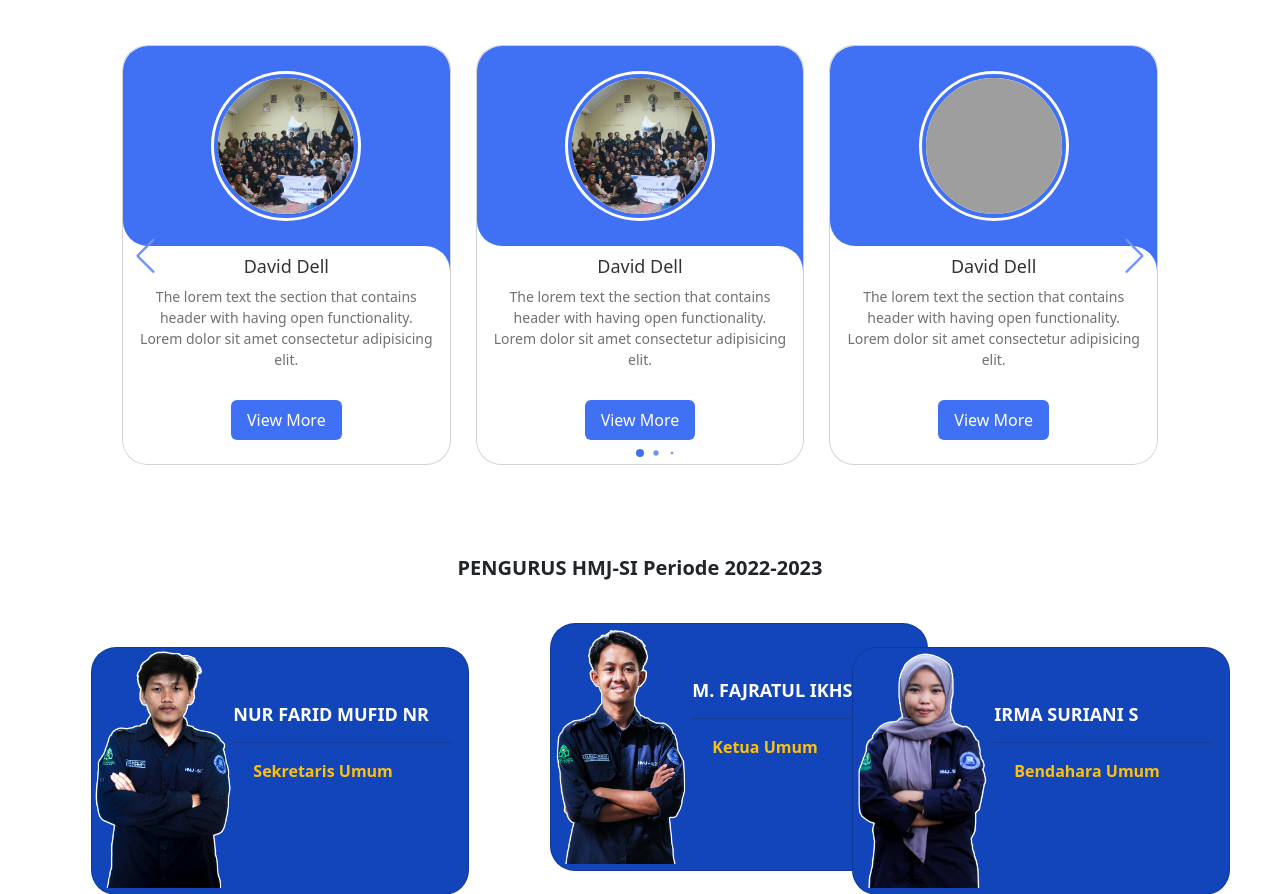
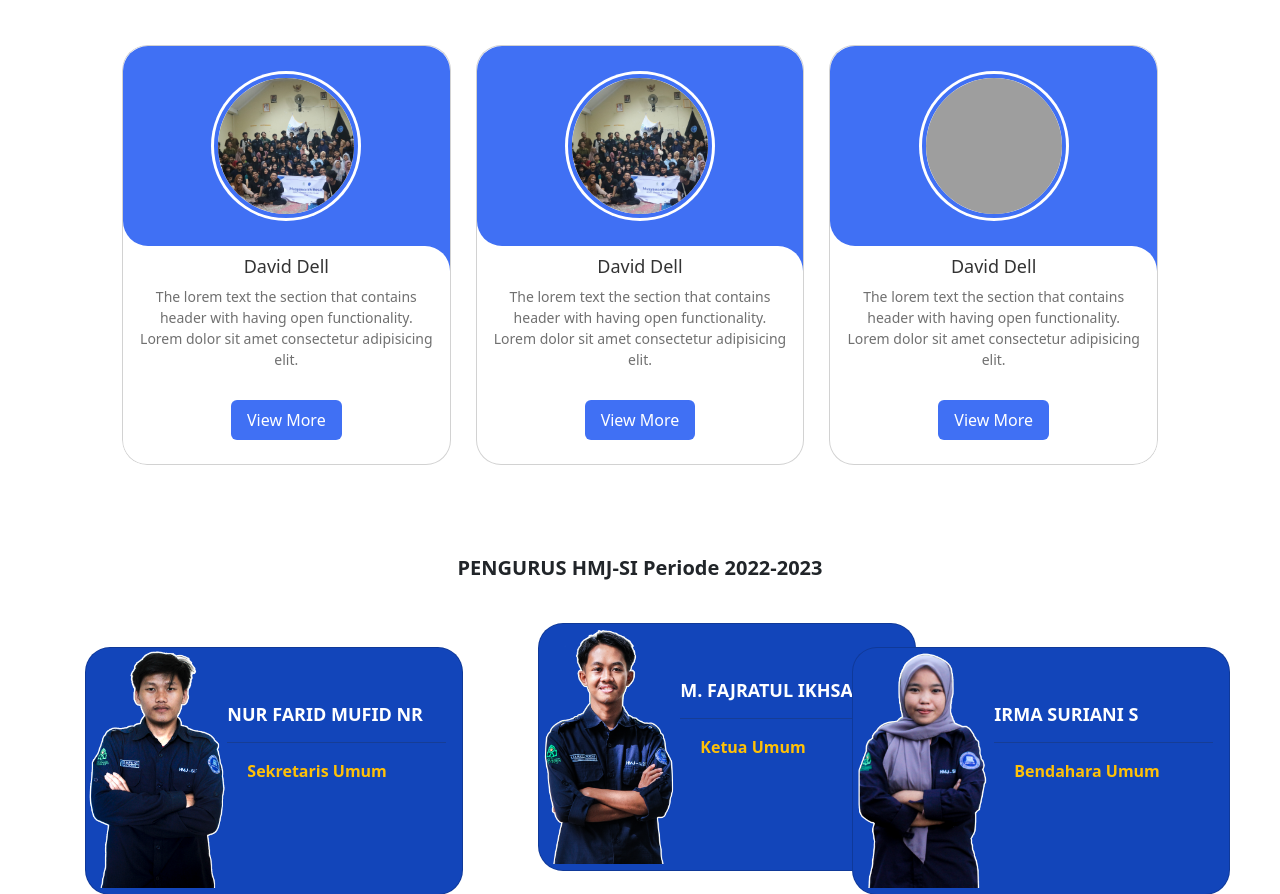
Before and after one commit to Cipaxdragon/HMJ-SI, a PHP site: page / in a window 1280 px wide. Shown: the part 1851-2745 px from the top of the page. Run offline with PHP 8.4, Linux system fonts and the light colour scheme; data comes from the database, SQL or seed files in the repository; some libraries are stand-ins or nearby versions; some web fonts are replaced; grey boxes are pictures that could not be loaded.

Commit message:
yang terbarua

```diff
--- a/pages/beranda.php
+++ b/pages/beranda.php
@@ -127,9 +127,10 @@
 </div>
 <!-- tentang (kenali kami lebih lanjut) -->
 <style>
-      .container{
-         flex-direction:row;
+   .container {
+      flex-direction: row;
    }
+
    .tentang {
       color: #1E357D;
       flex-direction: column;
@@ -378,6 +379,9 @@
 
 <!-- ============================= Berita Terkini ============================= -->
 <div class="berita-terkini container">
+   <!-- <div class="swiper-button-next swiper-navBtn"></div>
+   <div class="swiper-button-prev swiper-navBtn"></div>
+   <div class="swiper-pagination"></div>   -->
    <div class="header-kegiatan">
       <h4>Kegiatan</h4>
    </div>
@@ -635,74 +639,7 @@
                   <button class="button">View More</button>
                </div>
             </div>
-            <div class="card swiper-slide">
-               <div class="image-content">
-                  <span class="overlay"></span>
-                  <div class="card-image">
-                     <img src="assets\image\IMG_1075.png" alt="" class="card-img">
          </div>
-               </div>
-               <div class="card-content">
-                  <h2 class="name">David Dell</h2>
-                  <p class="description">The lorem text the section that contains header with having open functionality. Lorem dolor sit amet consectetur adipisicing elit.</p>
-                  <button class="button">View More</button>
-               </div>
-            </div>
-            <div class="card swiper-slide">
-               <div class="image-content">
-                  <span class="overlay"></span>
-                  <div class="card-image">
-                     <img src="assets\image\IMG_1075.png" alt="" class="card-img">
-                  </div>
-               </div>
-               <div class="card-content">
-                  <h2 class="name">David Dell</h2>
-                  <p class="description">The lorem text the section that contains header with having open functionality. Lorem dolor sit amet consectetur adipisicing elit.</p>
-                  <button class="button">View More</button>
-               </div>
-            </div>
-            <div class="card swiper-slide">
-               <div class="image-content">
-                  <span class="overlay"></span>
-                  <div class="card-image">
-                     <img src="assets\image\IMG_1075.png" alt="" class="card-img">
-                  </div>
-               </div>
-               <div class="card-content">
-                  <h2 class="name">David Dell</h2>
-                  <p class="description">The lorem text the section that contains header with having open functionality. Lorem dolor sit amet consectetur adipisicing elit.</p>
-                  <button class="button">View More</button>
-               </div>
-            </div>
-            <div class="card swiper-slide">
-               <div class="image-content">
-                  <span class="overlay"></span>
-                  <div class="card-image">
-                     <img src="assets\image\IMG_1075.png" alt="" class="card-img">
-                  </div>
-               </div>
-               <div class="card-content">
-                  <h2 class="name">David Dell</h2>
-                  <p class="description">The lorem text the section that contains header with having open functionality. Lorem dolor sit amet consectetur adipisicing elit.</p>
-                  <button class="button">View More</button>
-               </div>
-            </div>
-            <div class="card swiper-slide">
-               <div class="image-content">
-                  <span class="overlay"></span>
-                  <div class="card-image">
-                     <img src="assets\image\IMG_1075.png" alt="" class="card-img">
-                  </div>
-               </div>
-               <div class="card-content">
-                  <h2 class="name">David Dell</h2>
-                  <p class="description">The lorem text the section that contains header with having open functionality. Lorem dolor sit amet consectetur adipisicing elit.</p>
-                  <button class="button">View More</button>
-               </div>
-            </div>
-            <div class="swiper-button-next swiper-navBtn"></div>
-            <div class="swiper-button-prev swiper-navBtn"></div>
-            <div class="swiper-pagination"></div>
       </div>
    </div>
 </div>
```
Lines whose indentation alone changed are shown as unchanged.
